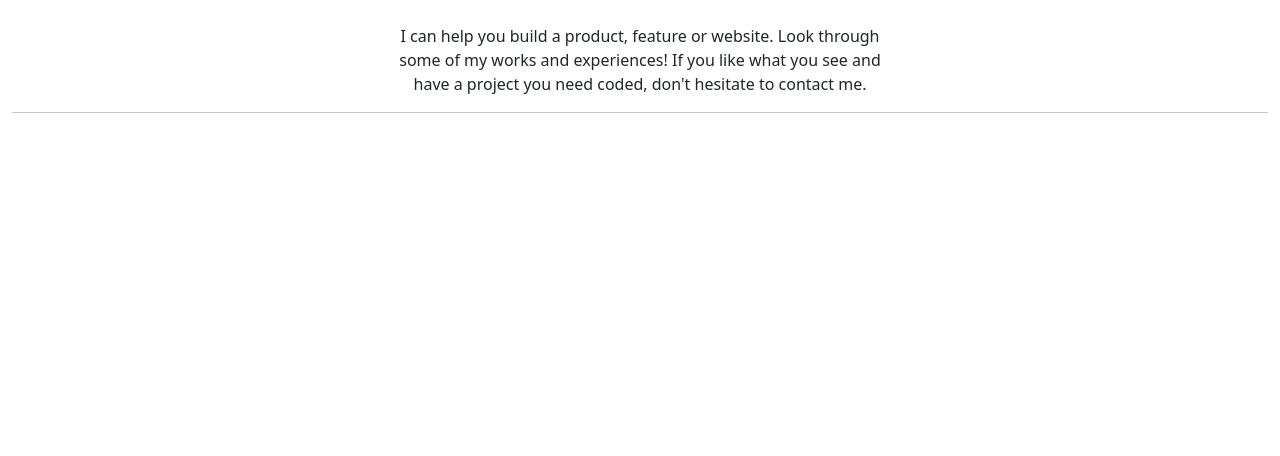
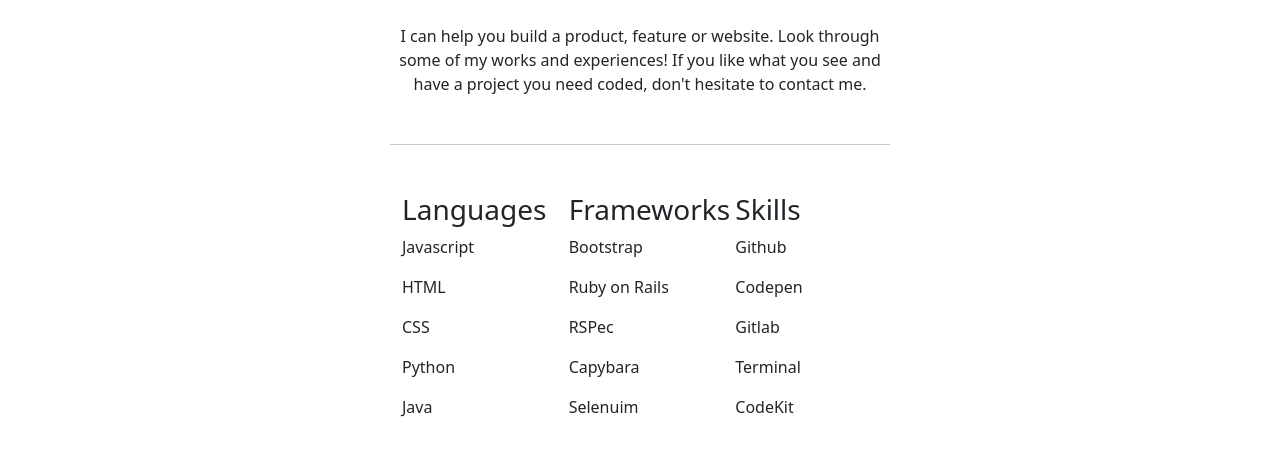
Before and after one commit to Elisha-Tetteyfio/Bootstrap-project, a website: page index.html in a window 1280 px wide. Shown: the part 214-670 px from the top of the page. Drawn offline with Linux system fonts and the light colour scheme.

Commit message:
Modified the index.html file

```diff
--- a/index.html
+++ b/index.html
@@ -38,7 +38,37 @@
         and experiences! If you like what you see and have a project you need coded, don't hesitate to contact me.
       </p>
     </div>
-    <hr class="mt5">
+    <hr class=" mx-auto mt-5">
+    <div class="container mt-5 mx-auto">
+        <div class="row">
+          <div class="col-sm-4">
+            <h3>Languages</h3>
+            <p>Javascript</p>
+            <p>HTML</p>
+            <p>CSS</p>
+            <p>Python</p>
+            <p>Java</p>
+          </div>
+          <div class="col-sm-4">
+            <h3>Frameworks</h3>
+            <p>Bootstrap</p>
+            <p>Ruby on Rails</p>
+            <p>RSPec</p>
+            <p>Capybara</p>
+            <p>Selenuim</p>
+          </div>
+          <div class="col-sm-4">
+            <h3>Skills</h3>
+            <p>Github</p>
+            <p>Codepen</p>
+            <p>Gitlab</p>
+            <p>Terminal</p>
+            <p>CodeKit</p>
+          </div>
+        </div>
+    </div>
+    <hr class=" mx-auto mt-5">
+
   </main>
 </body>
 </html>
```
